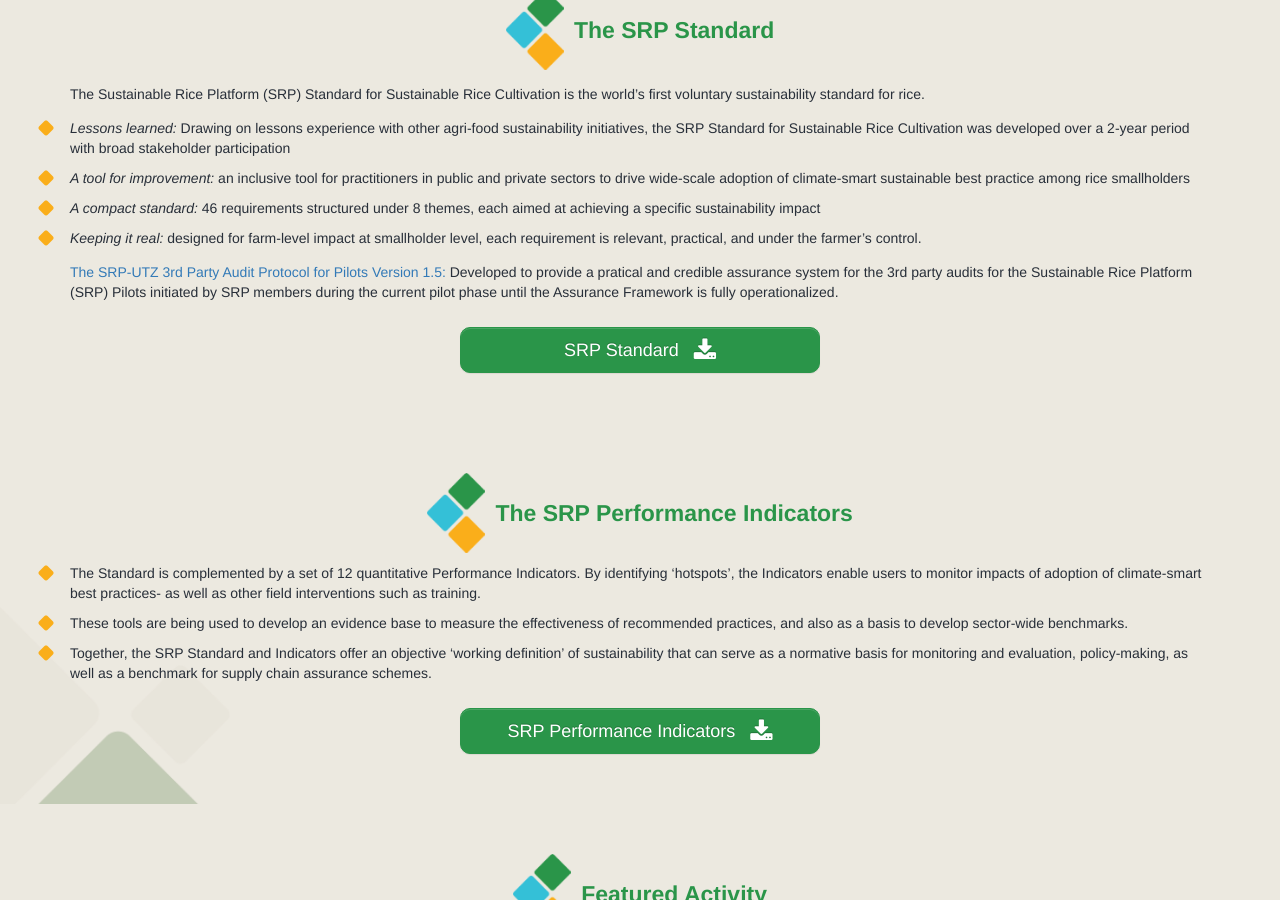
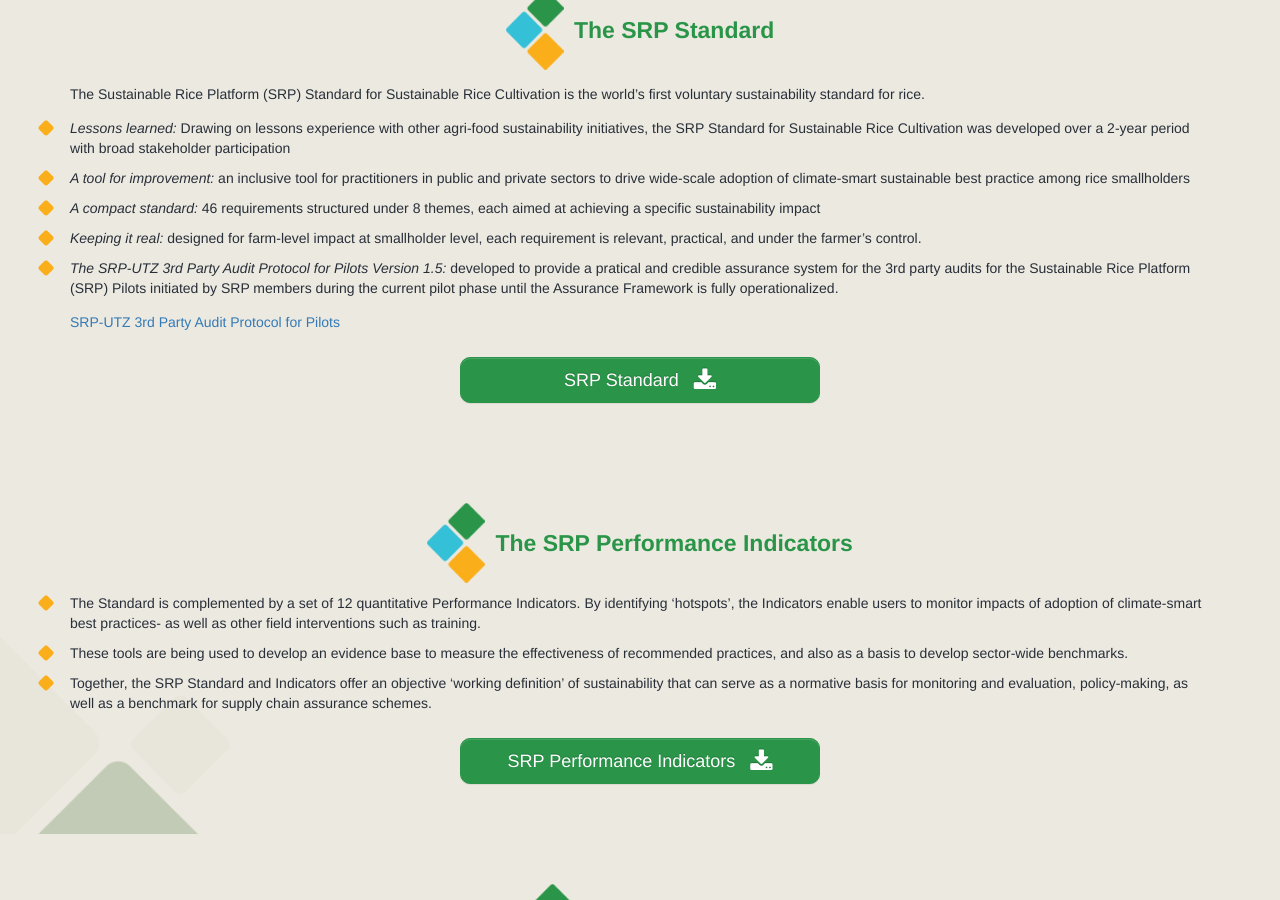
Before and after one commit to sustainablericeplatform/sustainablericeplatform.github.io, a Jekyll site: the page built from Resources/index.html, in a window 1280 px wide and 900 px high, scrolled down 1084 px. Built offline with Jekyll 4.4.1, drawn with Linux system fonts in a browser that asks for light colours.

Commit message:
Update index.html

```diff
--- a/Resources/index.html
+++ b/Resources/index.html
@@ -26,7 +26,7 @@
                     <li><i class="fa fa-square"></i>Southeast Asian rice farmers are among the world’s most vulnerable to climate change impacts such as rising sea levels, salinity, temperature rise, drought and flooding</li>
                 </ul>
                 <p><a href="/assets/docs/From Paddy Field to Table .pdf" target="_blank">From Paddy Field to Table (SRP Overview in Chinese)</a></p>
-                <p><a href="/assets/docs/Social Media Card (Chinese 1).png" target=_balnk">食为天，洁为先</a></p>
+                <p><a href="/assets/docs/Social Media Card (Chinese 1).png" target=_blank">食为天，洁为先</a></p>
             </div>
         </div>
     </div>
@@ -45,8 +45,9 @@
             <li><i class="fa fa-square"></i><em class="blue">A tool for improvement:</em> an inclusive tool for practitioners in public and private sectors to drive wide-scale adoption of climate-smart sustainable best practice among rice smallholders</li>
             <li><i class="fa fa-square"></i><em class="blue">A compact standard:</em> 46 requirements structured under 8 themes, each aimed at achieving a specific sustainability impact</li>
             <li><i class="fa fa-square"></i><em class="blue">Keeping it real:</em> designed for farm-level impact at smallholder level, each requirement is relevant, practical, and under the farmer’s control.  </li>
-         </ul>
-            <p><a href="/assets/docs/SRP-UTZ 3rd Party Audit Protocol for Pilots Version 1.5 29March2018.pdf" target=_blank">The SRP-UTZ 3rd Party Audit Protocol for Pilots Version 1.5:</a> Developed to provide a pratical and credible assurance system for the 3rd party audits for the Sustainable Rice Platform (SRP) Pilots initiated by SRP members during the current pilot phase until the Assurance Framework is fully operationalized.</p>
+                    <li><i class="fa fa-square"></i><em class="blue">The SRP-UTZ 3rd Party Audit Protocol for Pilots Version 1.5:</em> developed to provide a pratical and credible assurance system for the 3rd party audits for the Sustainable Rice Platform (SRP) Pilots initiated by SRP members during the current pilot phase until the Assurance Framework is fully operationalized.</li>
+                    <p><a href="/assets/docs/SRP-UTZ 3rd Party Audit Protocol for Pilots Version 1.5 29March2018.pdf" target=_blank">SRP-UTZ 3rd Party Audit Protocol for Pilots</a></p>
+                </ul>
                     <div class="row margin top">
             <div class="col-md-4 col-md-offset-4 col-sm-6 col-sm-offset-3">
                 <a href="/assets/docs/SRP Standard for Sustainable Rice Cultivation v 1.0.pdf" target="_blank" class="btn btn-primary btn-lg btn-block">SRP Standard <i class="fa fa-download fa-lg" style="margin-left: 10px"></i></a>
```
